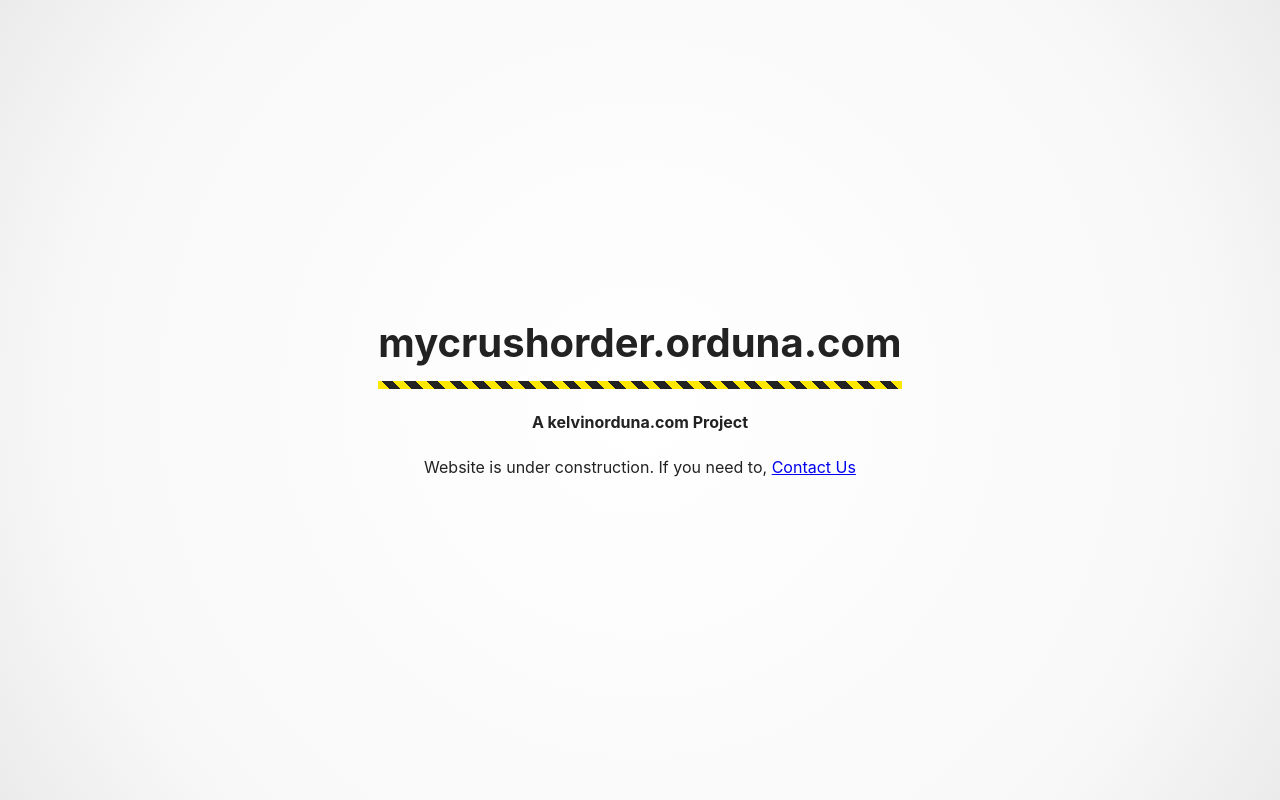
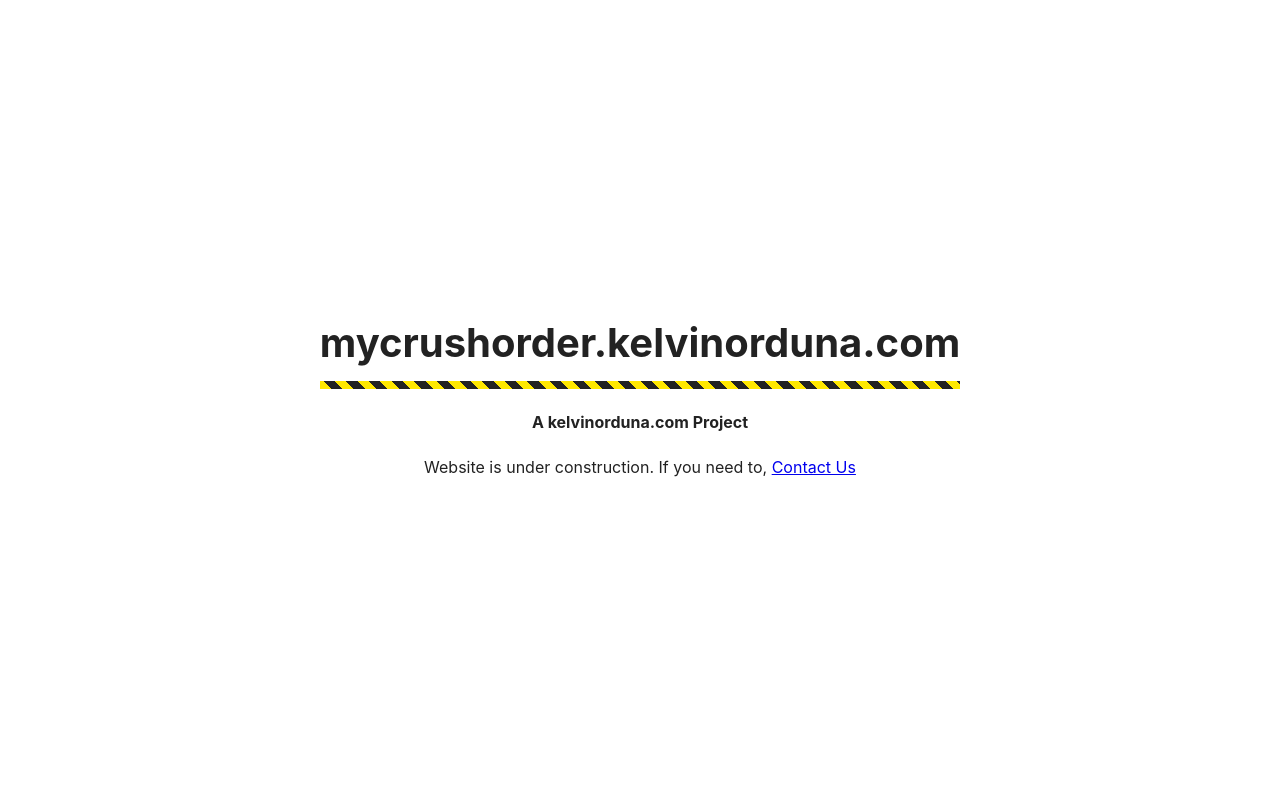
Before and after one commit to devsfer/crushorderform, a plain HTML site: page index.html in a window 1280 px wide. Drawn offline with Linux system fonts and the light colour scheme.

Commit message:
Update index.html

```diff
--- a/index.html
+++ b/index.html
@@ -3,14 +3,13 @@
   <head>
     <meta charset="utf-8">
     <meta name="viewport" content="width=device-width, initial-scale=1.0, shrink-to-fit=no">
-    <title>example.com</title>
+    <title>Under Construction | kelvinorduna.com</title>
     <style type="text/css">
       html, body {
         height: 100%;
       }
       body {
         background-color: #fff;
-        background: radial-gradient(circle at center, #fff 0%, #f8f8f8 75%, #ebebeb 100%);
         color: #222;
         font-family: -apple-system, BlinkMacSystemFont, "Segoe UI", Roboto, "Helvetica Neue", Arial, sans-serif;
         font-size: 1rem;
@@ -49,7 +48,7 @@
   </head>
   <body>
     <main>
-      <h1>mycrushorder.orduna.com</h1>
+      <h1>mycrushorder.kelvinorduna.com</h1>
       <h4> A kelvinorduna.com Project </h4>
       <p>Website is under construction. If you need to, <a href="mailto:kelvin@kelvinorduna.com">Contact Us</a></p>
     </main>
```
